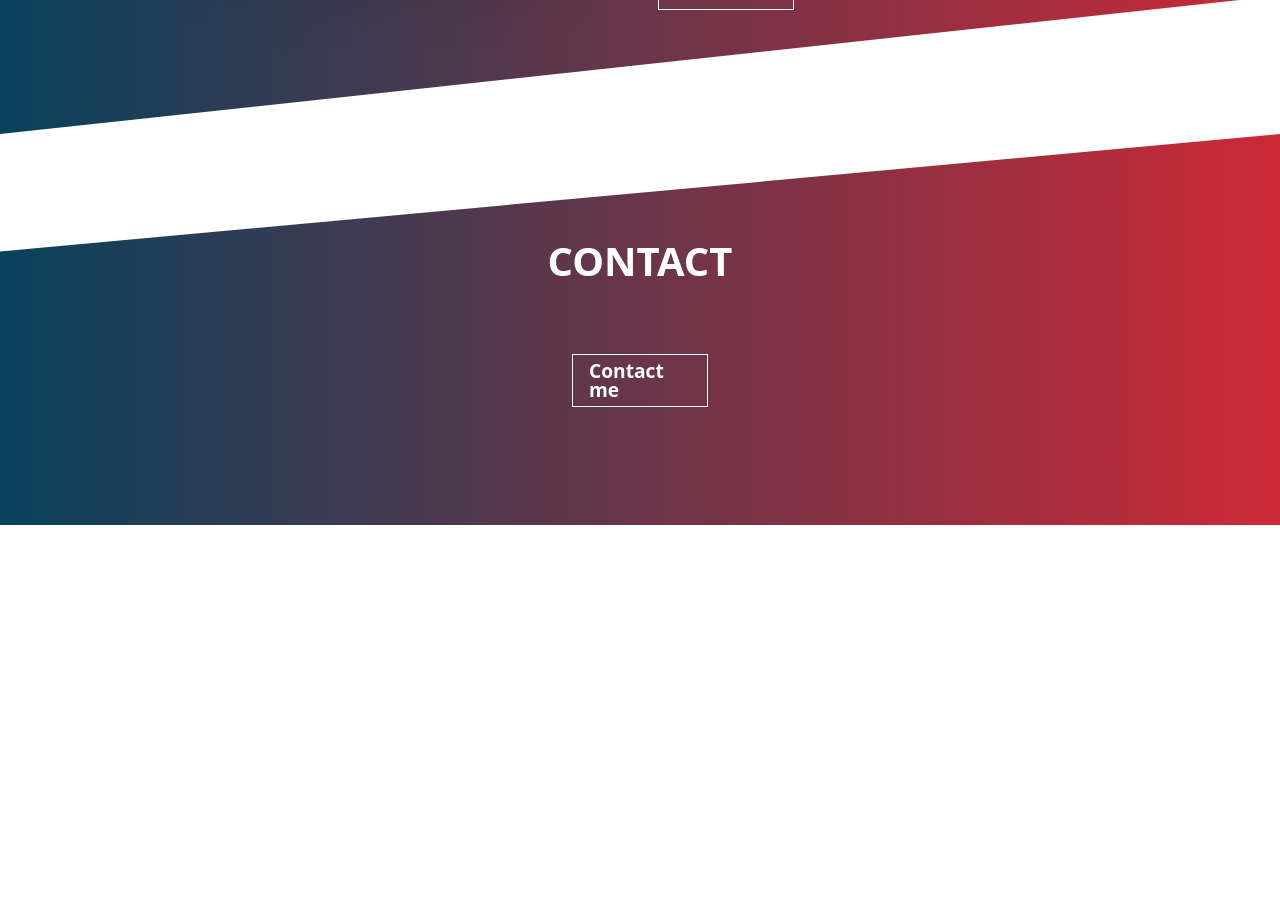
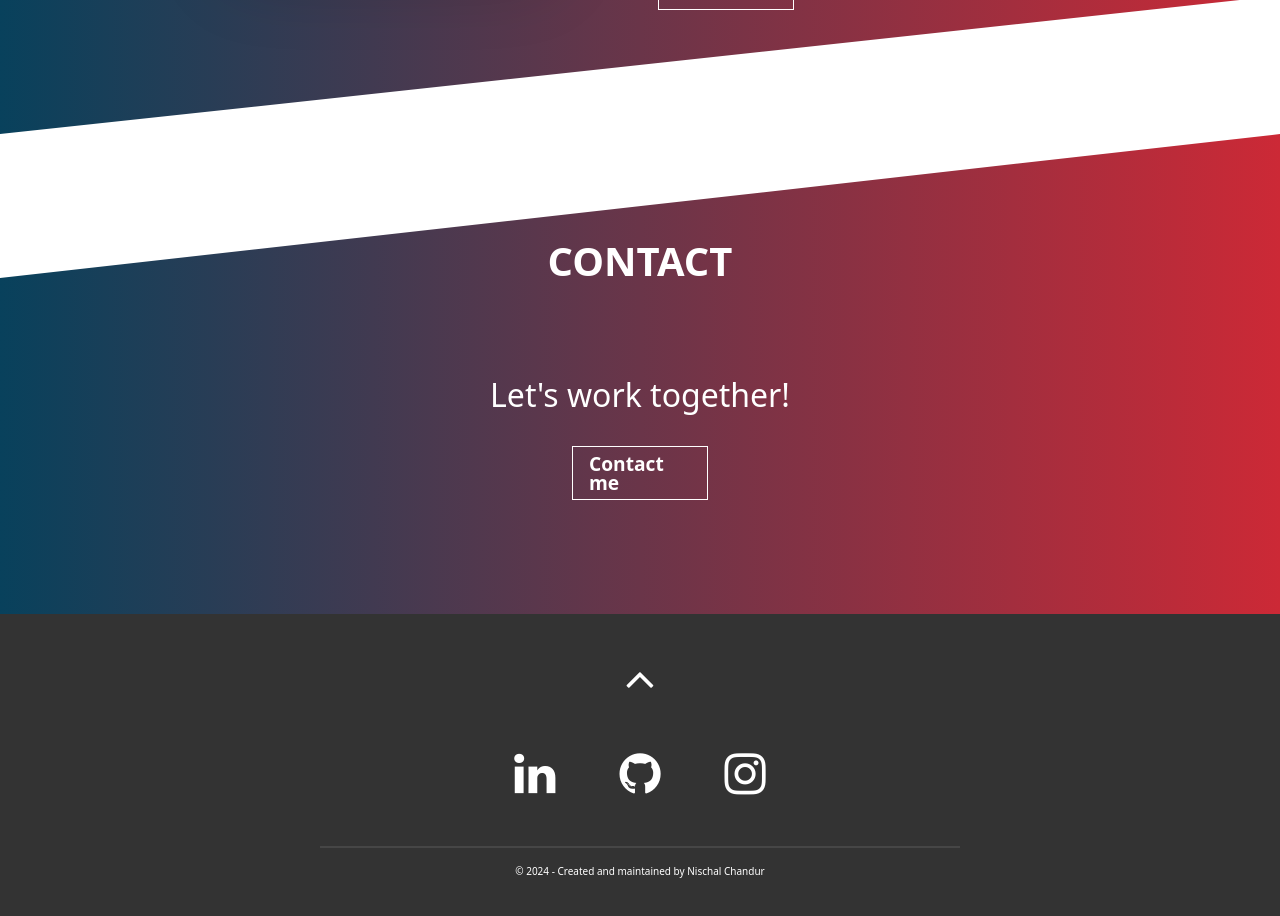
Before and after one commit to nchandur/portfolio, a React (Vite) app: page / in a window 1280 px wide. Shown: the part 1440-2356 px from the top of the page. Before the commit the page ends 1965 px from the top, so only its background shows below. Built offline with nearby package versions, Linux system fonts and the light colour scheme.

Commit message:
added footer section

```diff
--- a/src/App.jsx
+++ b/src/App.jsx
@@ -3,6 +3,7 @@ import Navigation from "./components/Navigation/Navigation";
 import Home from "./components/Home/Home";
 import About from "./components/About/About";
 import Contact from "./components/Contact/Contact";
+import Footer from "./components/Footer/Footer";
 import 'bootstrap/dist/css/bootstrap.css';
 import "./App.css";
 
@@ -14,6 +15,7 @@ class App extends React.Component {
         <Home />
         <About />
         <Contact />
+        <Footer />
       </div>
     )
   }
--- a/src/components/About/About.jsx
+++ b/src/components/About/About.jsx
@@ -8,7 +8,7 @@ const About = () => {
     return (
         <div id="about" className="about">
             <div className="about-title">
-                About Me
+                ABOUT ME
             </div>
             <div className="about-content">
                 <div className="about-left">
--- a/src/components/Contact/Contact.css
+++ b/src/components/Contact/Contact.css
@@ -10,17 +10,18 @@
     }
 }
 
-.contact{
+.contact {
     display: flex;
     flex-direction: column;
     align-items: center;
     width: 100%;
+    height: 60vh;
     background: linear-gradient(to right, #08415c, #cc2936);
     clip-path: polygon(0 30%, 100% 0%, 100% 100%, 0 100%);
-    padding: 8% 5% 8% 5%;
+    padding: 8% 5% 5% 5%;
 }
 
-.contact-title {
+.contact h1 {
     font-size: 2.5rem;
     font-weight: 600;
     color: white;
@@ -29,3 +30,21 @@
     opacity: 0;
     animation: ContactAppear 2s ease-out forwards;
 }
+
+.contact h2 {
+    font-size: 2rem;
+    margin-bottom: 2rem;
+    margin-top: 1.4rem;
+    color: white;
+    font-weight: 500;
+}
+
+.notification {
+    margin-top: 0.8rem;
+    font-size: small;
+    padding: 0.8rem;
+    background-color: #333333;
+    color: #fff;
+    border-radius: 1rem;
+    display: flex;
+}
--- a/src/components/Contact/Contact.jsx
+++ b/src/components/Contact/Contact.jsx
@@ -1,15 +1,36 @@
-import React from "react";
+import React, { useState } from "react";
 import ButtonDark from "../ButtonDark/ButtonDark";
 import "./Contact.css";
 
 const Contact = () => {
-    return(
+    const [notification, setNotification] = useState('');
+
+    const copyEmail = () => {
+        const email = "chandur.nischal@gmail.com";
+
+        navigator.clipboard.writeText(email).then(() => {
+            setNotification("email copied");
+            setTimeout(() => {
+                setNotification('');
+            }, 500);
+        }).catch(_ => {
+            setNotification("failed to copy email.");
+            setTimeout(() => {
+                setNotification('');
+            }, 500);
+        });
+    }
+
+    return (
         <div id="contact" className="contact">
-            <h1 className="contact-title">CONTACT</h1>
-            <ButtonDark className="contact-button" text = "Contact me" />
-
+            <h1>CONTACT</h1>
+            <h2>Let's work together!</h2>
+            <div onClick={copyEmail}>
+                <ButtonDark className="contact-button" text="Contact me" />
+            </div>
+            {notification && <div className="notification">{notification}</div>}
         </div>
-    )
+    );
 }
 
 export default Contact;
--- /dev/null
+++ b/src/components/Footer/Footer.css
@@ -0,0 +1,56 @@
+.footer {
+    display: flex;
+    flex-direction: column;
+    background-color: #333333;
+    color: #fff;
+    padding: 4.8rem 0;
+    align-items: center;
+    justify-content: center;
+    width: 100%;
+    height: 40vh;
+}
+
+.footer hr {
+    margin: 1rem auto;
+    border: 0;
+    width: 50%;
+    border-top: 2px solid grey;
+}
+
+.footer p{
+    font-size: x-small;
+}
+
+.back-to-top-container {
+    display: flex;
+    flex-direction: column;
+    align-items: center;
+    justify-content: center;
+}
+
+.social-links {
+    display: flex;
+    flex-direction: row;
+    justify-content: center;
+    padding: 2rem;
+}
+
+.social-links a {
+    display: flex;
+    flex-direction: column;
+    justify-content: center;
+    color: #fff;
+    font-size: 3rem;
+    margin-top: 1rem;
+    margin-inline: 2rem;
+    transition: all 0.2s ease-in;
+}
+
+.social-links a:hover {
+    transform: translateY(-2px);
+}
+
+a {
+    text-decoration: none;
+    color: white;
+}
--- /dev/null
+++ b/src/components/Footer/Footer.jsx
@@ -0,0 +1,32 @@
+import React from "react";
+import "./Footer.css";
+
+const Footer = () => {
+    return (
+        <div className="footer">
+            <div className="back-to-top-container">
+                <a rel="noreferrer" href="#home" className="back-to-top">
+                    <i className="fa fa-angle-up fa-3x" aria-hidden="true"></i>
+                </a>
+                <div className="social-links">
+                    <a rel="noreferrer" href="#home" target="_blank">
+                        <i className="fa fa-linkedin fa-inverse"></i>
+                    </a>
+                    <a rel="noreferrer" href="#home" target="_blank">
+                        <i className="fa fa-github fa-inverse"></i>
+                    </a>
+                    <a rel="noreferrer" href="#home" target="_blank">
+                        <i className="fa fa-instagram fa-inverse"></i>
+                    </a>
+                </div>
+            </div>
+            <hr />
+            <p>
+                &copy; 2024 - Created and maintained by <a rel="noreferrer" href="https://github.com/chandurnischal" target="_blank">Nischal Chandur</a>
+            </p>
+
+        </div>
+    );
+}
+
+export default Footer;
```
